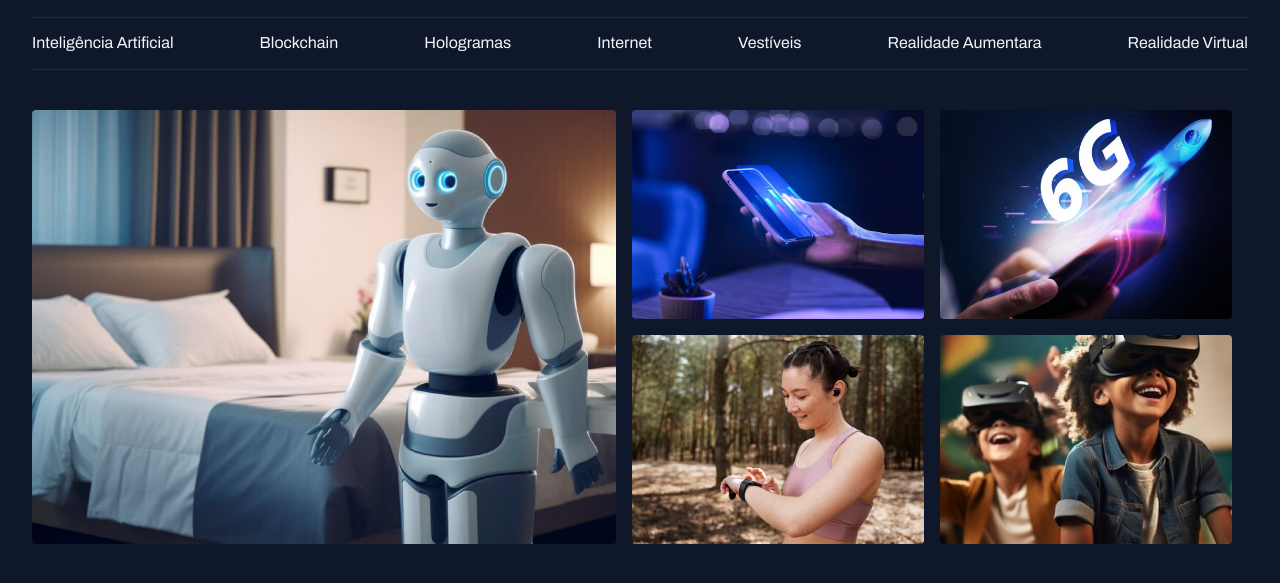
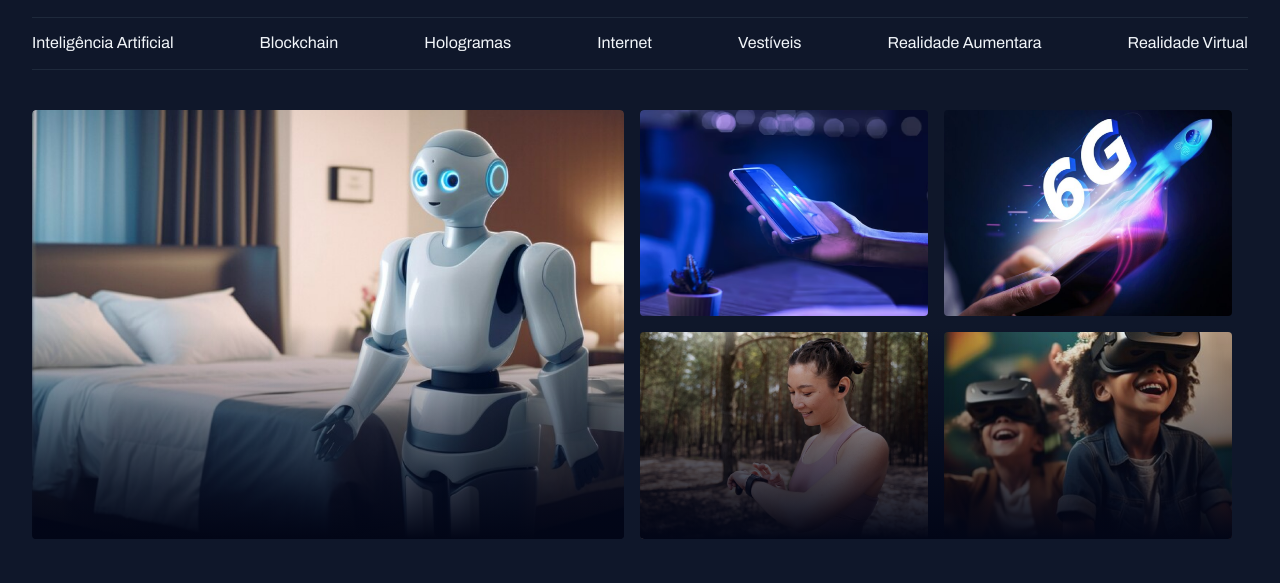
Before and after one commit to RafaMedeiroz/Potal-de-noticias, a plain HTML site: page index.html in a window 1280 px wide. Shown: the part 45-628 px from the top of the page. Drawn offline with Linux system fonts and the light colour scheme.

Commit message:
adicionando degrade

```diff
--- a/index.html
+++ b/index.html
@@ -42,13 +42,13 @@
 
     <main class="grid container">
         <section id="featured" class="grid grid-flow-col gap-16">
-            <div>
+            <div class="card">
                 <img src="assets/images/Image 01.png" alt="robot">
             </div>
 
 
 
-            <div class="grid grid-cols-2 gap-16">
+            <div class="grid grid-cols-2 gap-16 card">
                 <div>
                     <img src="assets/images/Image 02.png" alt="">
                 </div>
--- a/styles/sections.css
+++ b/styles/sections.css
@@ -5,3 +5,22 @@
         border-radius: 4px;
     }
 }
+
+.card {
+    border-radius: 4px;
+    overflow: hidden;
+    position: relative;
+
+    &::before {
+        content: "";
+        position: absolute;
+        inset: 0;
+        top: 50%;
+        background: linear-gradient(
+            180deg,
+            transparent,
+            #020617 100%
+        );
+
+    }
+}
```
